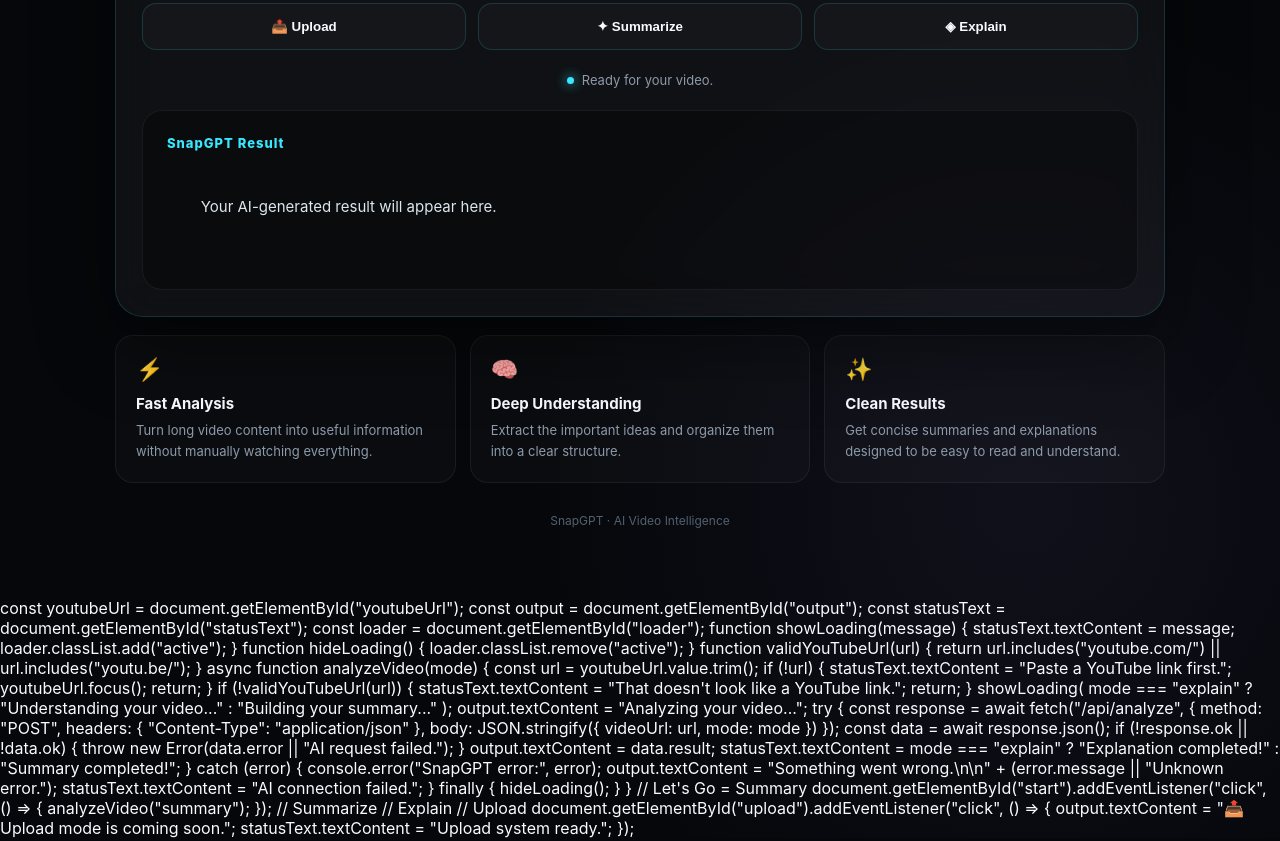
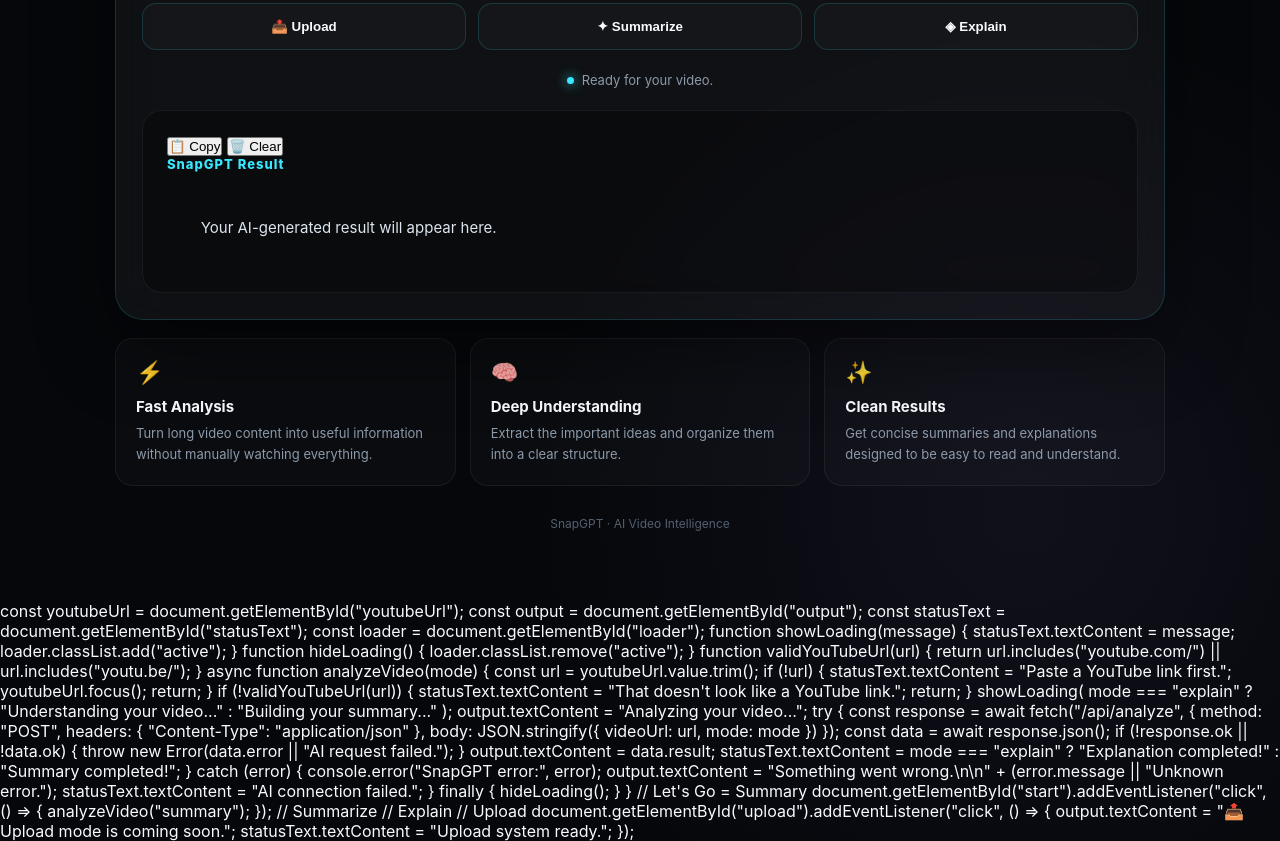
Before and after one commit to bokkatamer66-ctrl/vidmindgpt, a website: page snapstudy - Copy/index.html in a window 1280 px wide. Shown: the part 819-1660 px from the top of the page. Drawn offline with Linux system fonts and the light colour scheme.

Commit message:
Update index.html

```diff
--- a/snapstudy - Copy/index.html
+++ b/snapstudy - Copy/index.html
@@ -399,6 +399,15 @@
     </div>
 
     <div class="result">
+    <div class="result-tools">
+  <button id="copyResult" class="result-tool">
+    📋 Copy
+  </button>
+
+  <button id="clearResult" class="result-tool">
+    🗑️ Clear
+  </button>
+</div>
 
       <div class="result-title">
         SnapGPT Result
```
